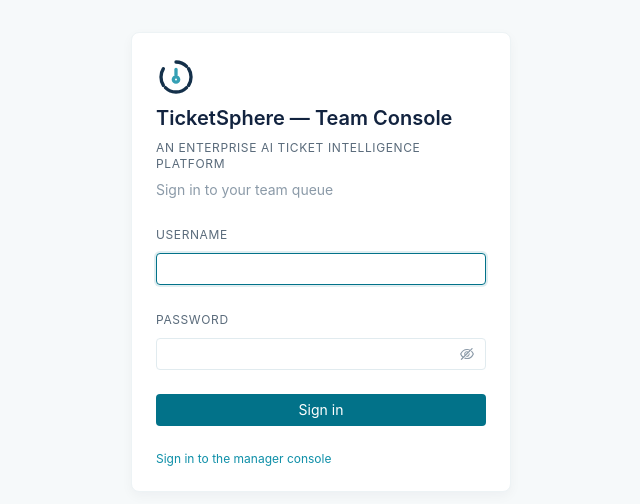
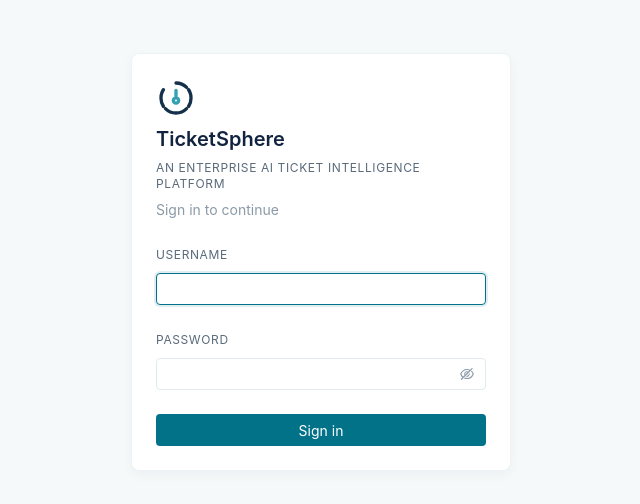
Before and after one commit to VidhiSethiya/BrainByte_RegionalFinals, a React (Vite) app in the folder frontend/: page /login in a window 1280 px wide. Shown: the part 162-666 px from the top of the page, without its empty margins (319-959 px from the left). Built offline with nearby package versions, Linux system fonts and the light colour scheme.

Commit message:
login chng

```diff
--- a/frontend/src/App.tsx
+++ b/frontend/src/App.tsx
@@ -56,8 +56,8 @@ function ManagerOnly({ children }: { children: React.ReactNode }) {
 export default function App() {
   return (
     <Routes>
-      <Route path="/login" element={<Login mode="team" />} />
-      <Route path="/manager/login" element={<Login mode="manager" />} />
+      <Route path="/login" element={<Login />} />
+      <Route path="/manager/login" element={<Navigate to="/login" replace />} />
       <Route
         path="/"
         element={
--- a/frontend/src/api/client.ts
+++ b/frontend/src/api/client.ts
@@ -78,7 +78,7 @@ async function request<T>(path: string, init: RequestInit = {}): Promise<{ data:
   if (!response.ok) {
     if (response.status === 401) {
       auth.clear();
-      if (!location.pathname.startsWith("/login") && !location.pathname.startsWith("/manager/login")) {
+      if (!location.pathname.startsWith("/login")) {
         location.href = "/login";
       }
     }
--- a/frontend/src/pages/Login.tsx
+++ b/frontend/src/pages/Login.tsx
@@ -1,48 +1,29 @@
 /**
- * Two consoles, one file.
- *
- * `/login` is the team console, `/manager/login` the manager console. Same form,
- * different copy and a different default landing. Username + password alone decide
- * identity — the role in the JWT decides the redirect.
+ * Common login for all roles. Username + password decide identity; the role in
+ * the JWT decides the redirect.
  */
 
 import { App, Button, Card, Flex, Form, Input, Typography } from "antd";
 import { useQueryClient } from "@tanstack/react-query";
 import { useState } from "react";
-import { Link, useNavigate } from "react-router-dom";
+import { useNavigate } from "react-router-dom";
 
 import { api, auth, meQueryKey } from "../api/client";
 import Logo from "../components/Logo";
 
 const TAGLINE = "An enterprise AI ticket intelligence platform";
 
-const MODES = {
-  team: {
-    title: "TicketSphere — Team Console",
-    subtitle: "Sign in to your team queue",
-    switchTo: "/manager/login",
-    switchLabel: "Sign in to the manager console",
-  },
-  manager: {
-    title: "TicketSphere — Manager Console",
-    subtitle: "Queue oversight, approvals and history",
-    switchTo: "/login",
-    switchLabel: "Sign in to a team console",
-  },
-} as const;
-
 /** The role in the token decides the landing page — never the route they arrived on. */
 function landingFor(role: string) {
   return role === "manager" || role === "admin" ? "/control" : "/queue";
 }
 
-export default function Login({ mode = "team" }: { mode?: "team" | "manager" }) {
+export default function Login() {
   const navigate = useNavigate();
   const queryClient = useQueryClient();
   const { message: toast } = App.useApp();
   const [form] = Form.useForm();
   const [loading, setLoading] = useState(false);
-  const copy = MODES[mode];
 
   async function onFinish(values: { username: string; password: string }) {
     setLoading(true);
@@ -72,10 +53,10 @@ export default function Login({ mode = "team" }: { mode?: "team" | "manager" })
           <Flex vertical gap={8}>
             <Logo size={40} />
             <Typography.Title level={3} style={{ margin: 0 }}>
-              {copy.title}
+              TicketSphere
             </Typography.Title>
             <span className="label">{TAGLINE}</span>
-            <Typography.Text type="secondary">{copy.subtitle}</Typography.Text>
+            <Typography.Text type="secondary">Sign in to continue</Typography.Text>
           </Flex>
 
           <Form form={form} layout="vertical" onFinish={onFinish} requiredMark={false}>
@@ -99,10 +80,6 @@ export default function Login({ mode = "team" }: { mode?: "team" | "manager" })
               Sign in
             </Button>
           </Form>
-
-          <Link to={copy.switchTo} style={{ fontSize: 12 }}>
-            {copy.switchLabel}
-          </Link>
         </Flex>
       </Card>
     </Flex>
```
